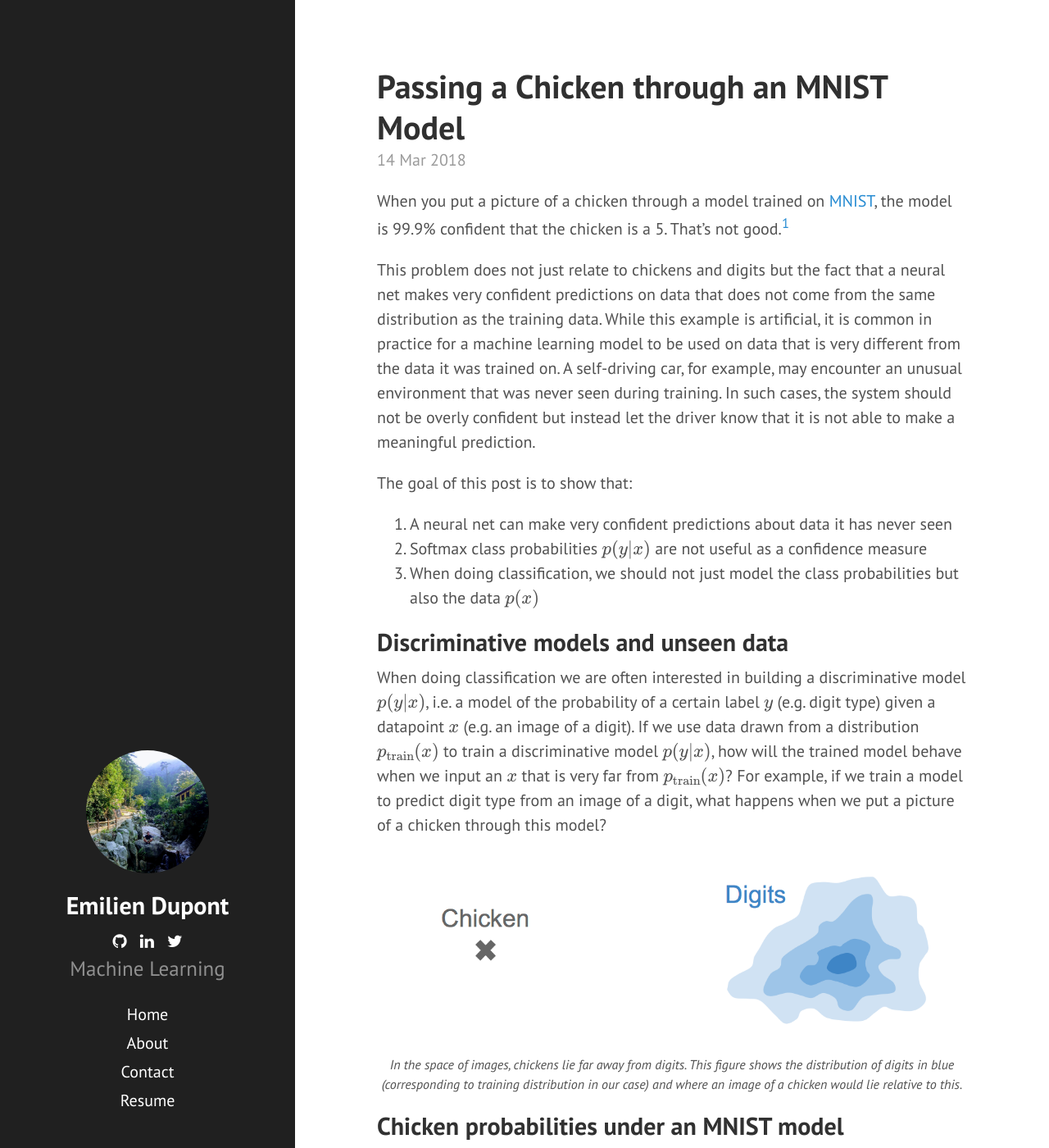
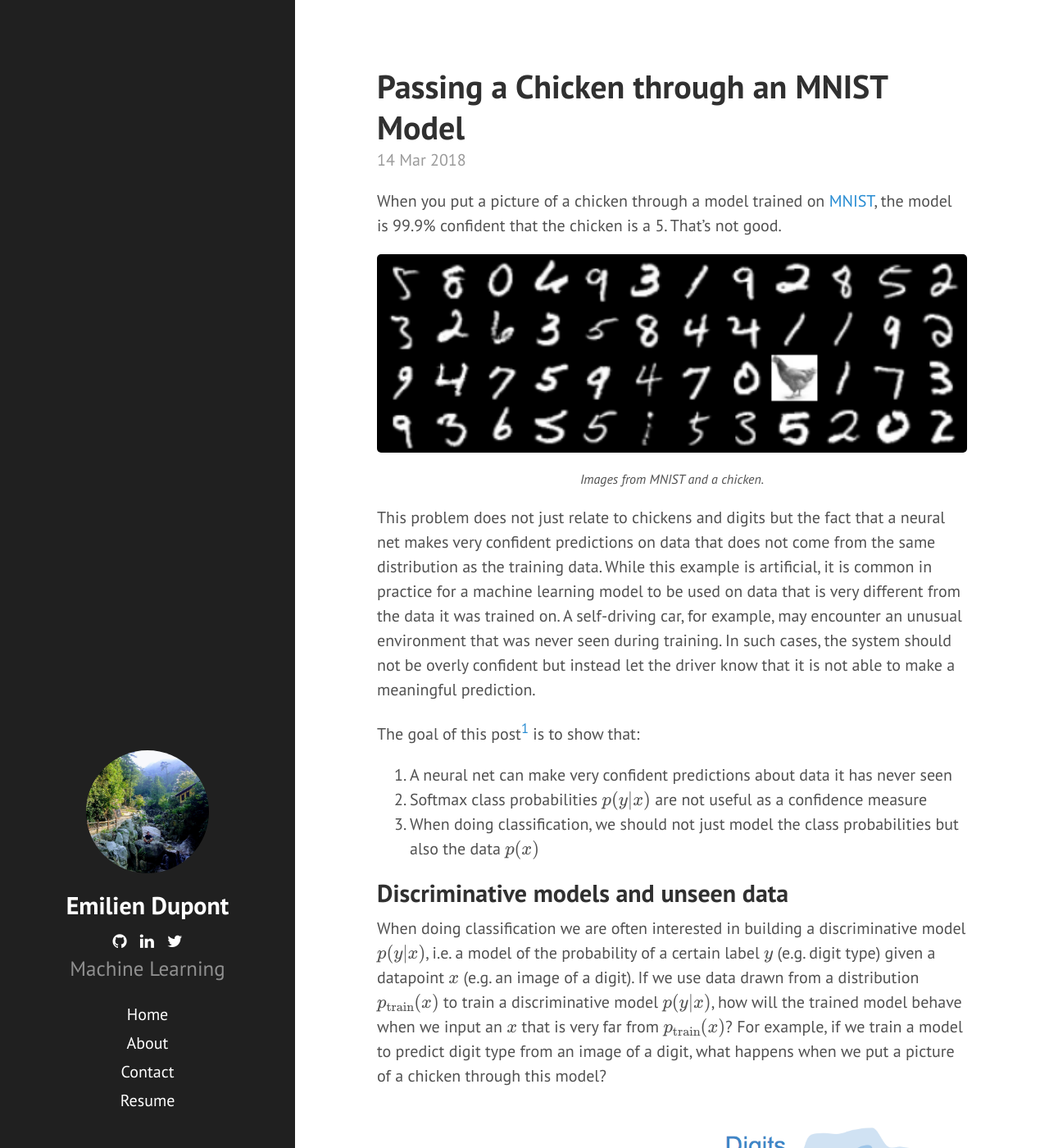
Before and after one commit to EmilienDupont/emiliendupont.github.io, a Jekyll site: the page built from _posts/2018-03-14-mnist-chicken.md, in a window 1280 px wide and 1400 px high. Shown: the whole window at 82% size. Built offline with Jekyll 4.4.1, drawn with Linux system fonts in a browser that asks for light colours; nearby versions of some CDN libraries; formulas are drawn with MathJax 3; comment, search, counter and statistics services are not loaded; some of the changed lines change nothing that is shown; some of the changed text lies outside the part shown.

Commit message:
:sparkles: extra picture and new img excerpt

```diff
--- a/_posts/2018-03-14-mnist-chicken.md
+++ b/_posts/2018-03-14-mnist-chicken.md
@@ -5,11 +5,14 @@ comments: true
 img_excerpt: imgs/mnist-chicken/mnist-chicken-excerpt.png
 ---
 
-When you put a picture of a chicken through a model trained on [MNIST](https://en.wikipedia.org/wiki/MNIST_database), the model is 99.9% confident that the chicken is a 5. That’s not good.<sup>[1](#myfootnote1)</sup>
+When you put a picture of a chicken through a model trained on [MNIST](https://en.wikipedia.org/wiki/MNIST_database), the model is 99.9% confident that the chicken is a 5. That’s not good.
+
+<img src="{{ site.url }}/imgs/mnist-chicken/mnist-grid-with-chicken.png" style="align:center; margin: 0 auto; width:100%;">
+<p style="text-align: center; font-style: italic; font-size: 80%;">Images from MNIST and a chicken.</p>
 
 This problem does not just relate to chickens and digits but the fact that a neural net makes very confident predictions on data that does not come from the same distribution as the training data. While this example is artificial, it is common in practice for a machine learning model to be used on data that is very different from the data it was trained on. A self-driving car, for example, may encounter an unusual environment that was never seen during training. In such cases, the system should not be overly confident but instead let the driver know that it is not able to make a meaningful prediction.
 
-The goal of this post is to show that:
+The goal of this post<sup>[1](#myfootnote1)</sup> is to show that:
 1. A neural net can make very confident predictions about data it has never seen
 2. Softmax class probabilities $$ p(y \vert x) $$ are not useful as a confidence measure
 3. When doing classification, we should not just model the class probabilities but also the data $$ p(x) $$
@@ -19,7 +22,7 @@ The goal of this post is to show that:
 When doing classification we are often interested in building a discriminative model $$ p(y \vert x) $$, i.e. a model of the probability of a certain label $$ y $$ (e.g. digit type) given a datapoint $$ x $$ (e.g. an image of a digit). If we use data drawn from a distribution $$ p_{\text{train}}(x) $$ to train a discriminative model $$ p(y \vert x) $$, how will the trained model behave when we input an $$ x $$ that is very far from $$ p_{\text{train}}(x) $$? For example, if we train a model to predict digit type from an image of a digit, what happens when we put a picture of a chicken through this model?
 
 <img src="{{ site.url }}/imgs/mnist-chicken/digits-chicken-prob-map.png" style="align:center; margin: 0 auto; width:100%;">
-<p style="text-align: center; font-style: italic; font-size: 80%;">In the space of images, chickens lie far away from digits. This figure shows the distribution of digits in blue (corresponding to training distribution in our case) and where an image of a chicken would lie relative to this.</p>
+<p style="text-align: center; font-style: italic; font-size: 80%;">In the space of images, chickens lie far away from digits. This figure shows the distribution of digits in blue (corresponding to the training distribution in our case) and where an image of a chicken would lie relative to this.</p>
 
 ## Chicken probabilities under an MNIST model
 
```
Also changed, not shown: imgs/mnist-chicken/mnist-chicken-excerpt.png, imgs/mnist-chicken/mnist-grid-with-chicken.png (added).
